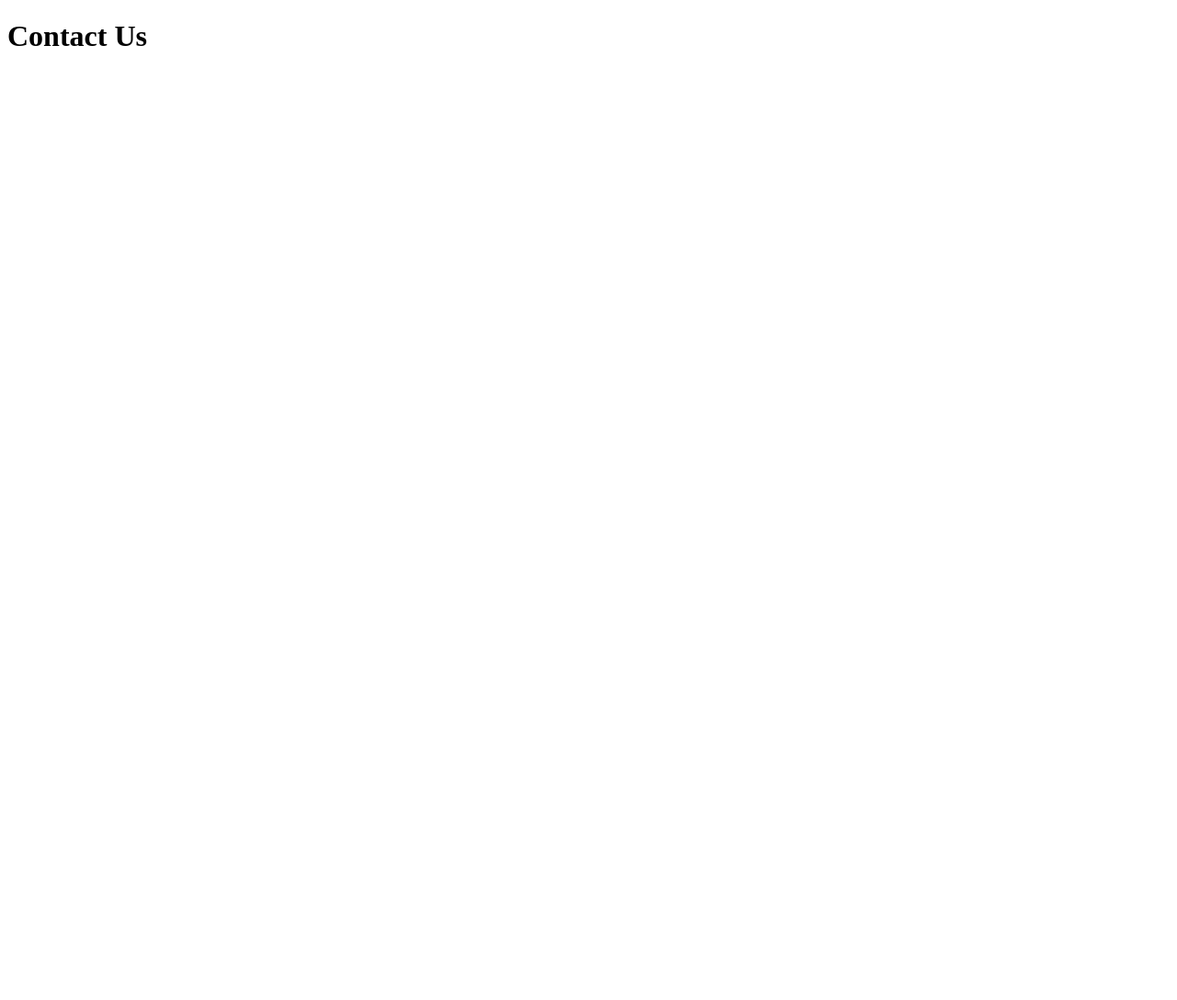
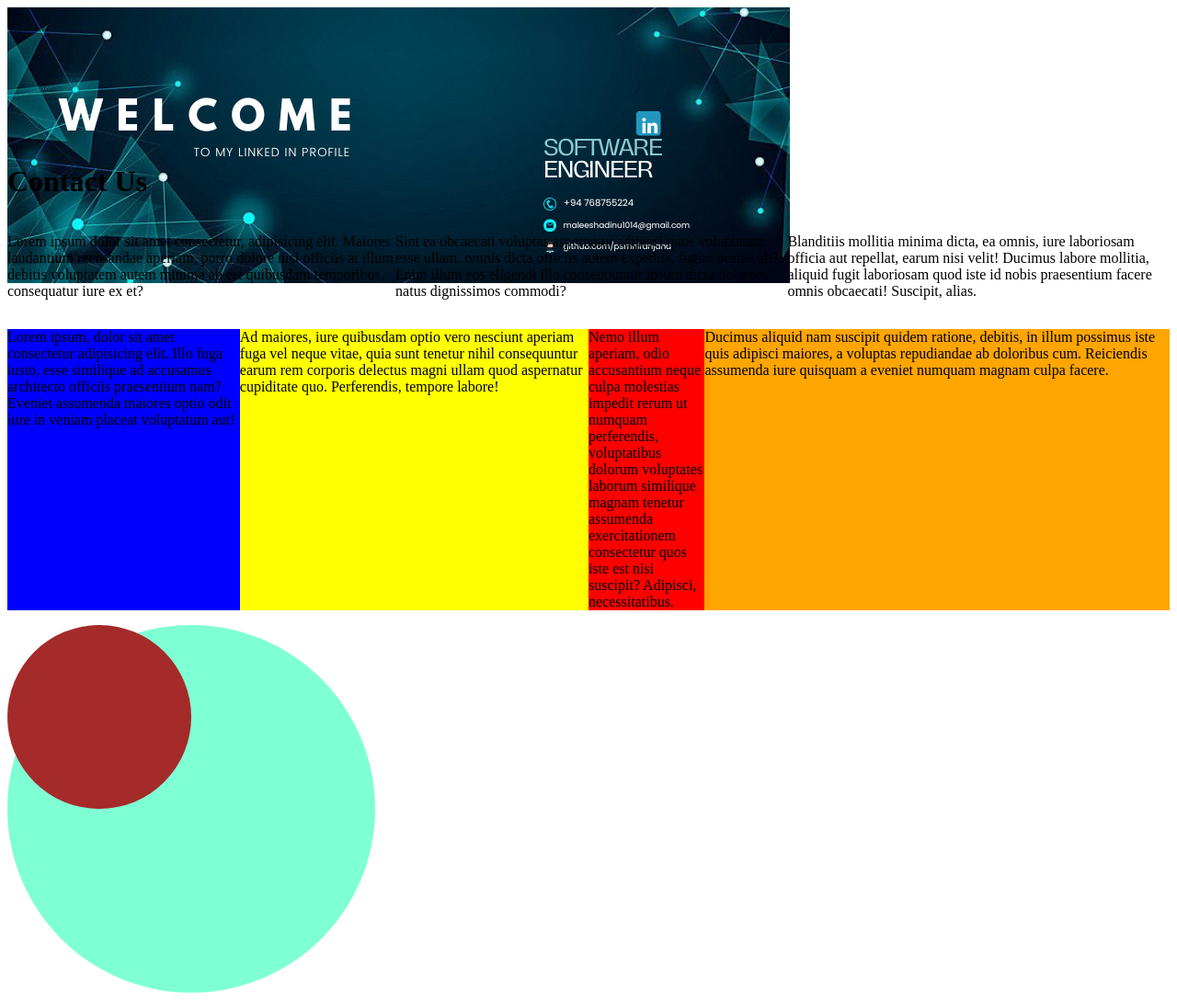
Before and after one commit to psmniranjana/MYWebsite, a plain HTML site: page contact-us.html in a window 1280 px wide. Shown: the whole page at 92% size. Before the commit the page ends 800 px from the top, so only its background shows below. Drawn offline with Linux system fonts and the light colour scheme.

Commit message:
2nd  commit

```diff
--- a/contact-us.html
+++ b/contact-us.html
@@ -4,9 +4,33 @@
     <meta charset="UTF-8">
     <meta name="viewport" content="width=device-width, initial-scale=1.0">
     <title>Contact Us</title>
+    <link rel="stylesheet" href="css/contact.css">
 </head>
 <body>
+    <div class="pic">
+        <img src="assest/welcome.png" alt="">
+       </div>
     <h1>Contact Us</h1>
+
+    <div class="p1">
+        <p>Lorem ipsum dolor sit amet consectetur, adipisicing elit. Maiores laudantium recusandae aperiam, porro dolore nisi officiis at illum debitis voluptatem autem minima ab est quibusdam temporibus, consequatur iure ex et?</p>
+        <p>Sint ea obcaecati voluptas aspernatur adipisci quos voluptatum esse ullam, omnis dicta officiis autem expedita, fugiat beatae ab? Enim illum eos eligendi illo consequuntur ipsum dicta dolorem natus dignissimos commodi?</p>
+        <p>Blanditiis mollitia minima dicta, ea omnis, iure laboriosam officia aut repellat, earum nisi velit! Ducimus labore mollitia, aliquid fugit laboriosam quod iste id nobis praesentium facere omnis obcaecati! Suscipit, alias.</p>
+
+   </div>
+
+   <div class="pp">
+    <p class="p2">Lorem ipsum, dolor sit amet consectetur adipisicing elit. Illo fuga iusto, esse similique ad accusamus architecto officiis praesentium nam? Eveniet assumenda maiores optio odit iure in veniam placeat voluptatum aut!</p>
+    <p class="p3">Ad maiores, iure quibusdam optio vero nesciunt aperiam fuga vel neque vitae, quia sunt tenetur nihil consequuntur earum rem corporis delectus magni ullam quod aspernatur cupiditate quo. Perferendis, tempore labore!</p>
+    <p class="p4">Nemo illum aperiam, odio accusantium neque culpa molestias impedit rerum ut numquam perferendis, voluptatibus dolorum voluptates laborum similique magnam tenetur assumenda exercitationem consectetur quos iste est nisi suscipit? Adipisci, necessitatibus.</p>
+    <p class="p5">Ducimus aliquid nam suscipit quidem ratione, debitis, in illum possimus iste quis adipisci maiores, a voluptas repudiandae ab doloribus cum. Reiciendis assumenda iure quisquam a eveniet numquam magnam culpa facere.</p>
+
+   </div>
+
+   <div class="d1">
+    <div class="d2"></div>
+   </div>
+
 
 </body>
 </html>
--- /dev/null
+++ b/css/contact.css
@@ -0,0 +1,46 @@
+.p1{
+    display: flex;
+}
+.pp{
+    display: flex;
+}
+.p2{
+    flex: 2;
+    background-color: blue;
+}
+.p3{
+    flex: 3;
+    background-color: yellow;
+}
+.p4{
+    flex: 1;
+    background-color: red;
+}
+.p5{
+    flex: 4;
+    background-color: orange;
+}
+
+.d1{
+    height: 400px;
+    width: 400px;
+    background-color: aquamarine;
+    border-radius: 400px;
+}
+
+.d2{
+    height: 50%;
+    width: 50%;
+    background-color: brown;
+    border-radius: 200px;
+
+}
+
+.pic{
+    width: 200px;
+    height: 150px;
+    position: sticky;
+    top: 2px;
+    z-index: -1;
+
+}
```
Also changed, not shown: about.html (+20 -0 lines), css/about.css (added, +19 -0 lines), css/style.css (+27 -0 lines), index.html (+14 -0 lines).
